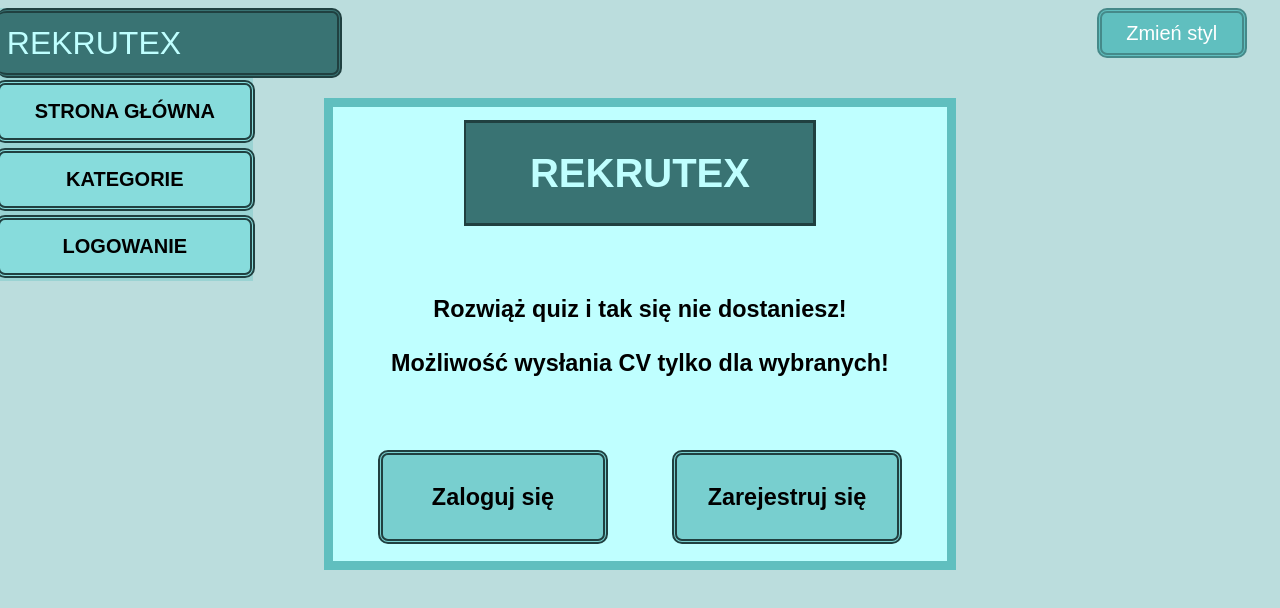
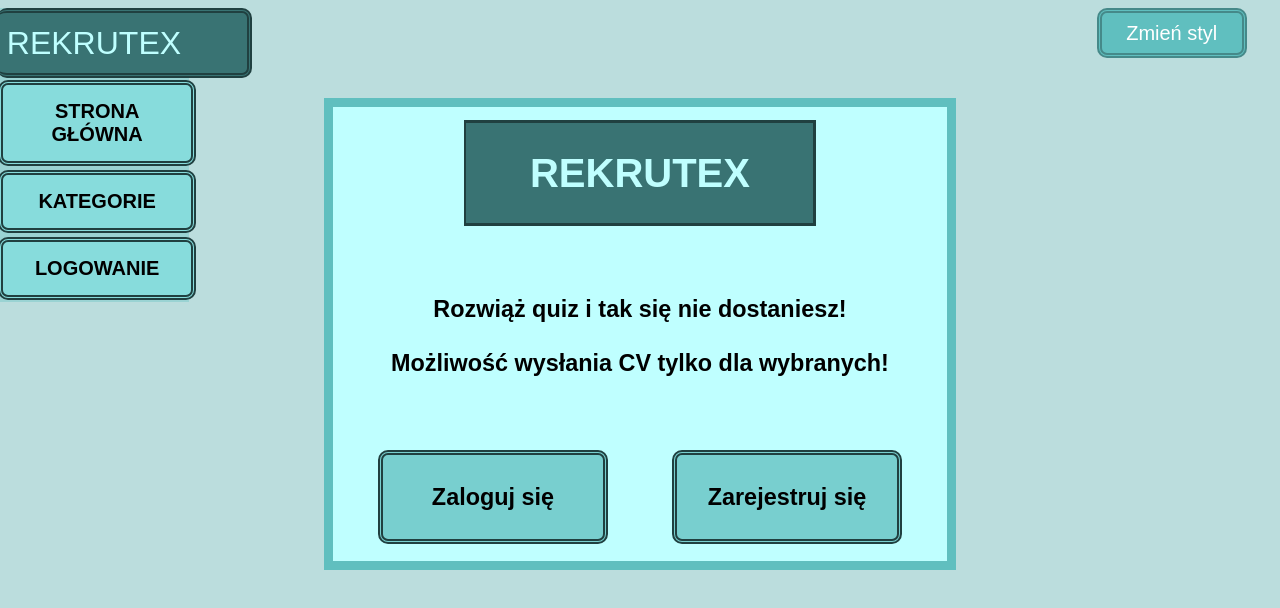
Before and after one commit to AgnieszkaM2/Rekrutex-App, an Angular app in the folder Rekrutex_AngularApp/: page /strona-glowna in a window 1280 px wide. Shown: the top 608 px of the page. Built offline with nearby package versions, Linux system fonts and the light colour scheme.

Commit message:
Side menu quick fix
Juz sie nie chowa przy najechaniu mysza + mniejsze

```diff
--- a/Rekrutex_AngularApp/src/app/app.component.css
+++ b/Rekrutex_AngularApp/src/app/app.component.css
@@ -1,5 +1,5 @@
 aside {
-  width: 20%;
+  width: 15%;
   background: rgba(var(--content-bkg-rgb),0.35);
   position: fixed;
   left:-0.25%;
@@ -16,7 +16,7 @@ aside {
 }
 
 .logo {
-  width: 125%;
+  width: 120%;
   left:-5%;
   line-height: 50px;
   font-size: 32px;
@@ -37,17 +37,17 @@ aside {
 #menu_witaj_tlo{
   left:-5%;
 
-  width:120%;
+  width:115%;
 }
 #menu_przycisk_tlo_SG,#menu_przycisk_tlo_KAT,#menu_przycisk_tlo_LOG,#menu_przycisk_tlo_WYLOG {
   left:-5%;
-  width:110%;
+  width:115%;
   text-align: center;
   z-index: auto;
   position:relative;
 }
 #menu_przycisk_tlo_SG :hover{
-  transform: scale(1.1);
+  transform: scale(1.05);
   z-index: 10;
 
 }
@@ -56,7 +56,7 @@ aside {
 }
 
 #menu_przycisk_tlo_KAT :hover{
-  transform: scale(1.1);
+  transform: scale(1.05);
   z-index: 10;
 }
 #menu_przycisk_tlo_KAT :hover label{
@@ -64,7 +64,7 @@ aside {
 }
 
 #menu_przycisk_tlo_LOG :hover{
-  transform: scale(1.1);
+  transform: scale(1.05);
   z-index: 10;
 }
 #menu_przycisk_tlo_LOG :hover label{
@@ -72,7 +72,7 @@ aside {
 }
 
 #menu_przycisk_tlo_WYLOG :hover{
-  transform: scale(1.1);
+  transform: scale(1.05);
   z-index: 10;
 }
 #menu_przycisk_tlo_WYLOG :hover label{
@@ -126,11 +126,12 @@ input {
 
 /* Toggler Functionality */
 #toggler:checked ~ aside {
-  left: -22%;
+  left: -15%;
 }
+/*
 #toggler:hover ~ aside {
   left:-0.25%;
-}
+}*/
 
 .styleButton {
   top:5px;
```
